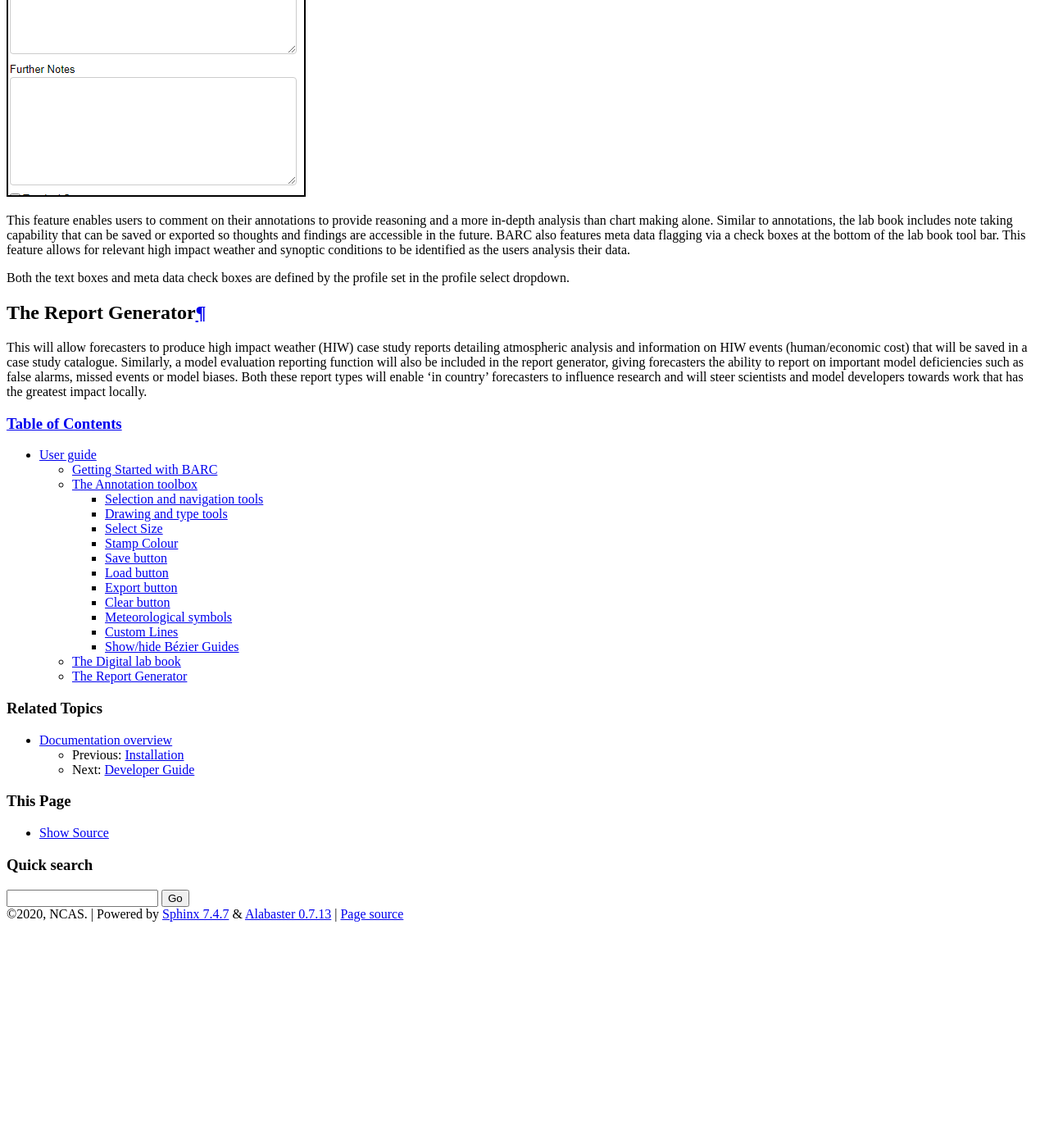
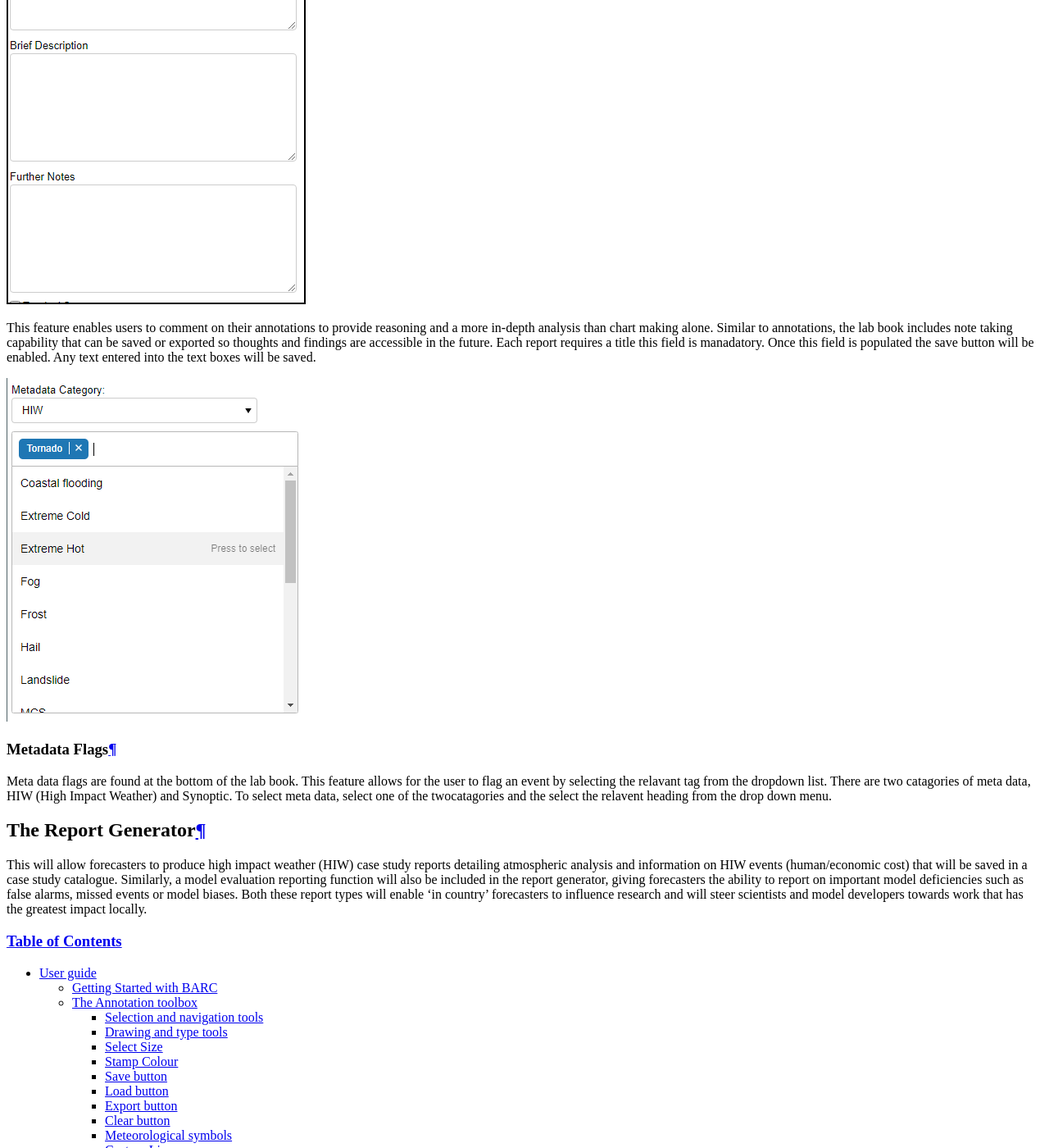
Before and after one commit to lecjlg/barc-docs, a Sphinx documentation site: the page built from docs/source/userguide.rst, in a window 1280 px wide and 1400 px high, scrolled down 10950 px. Shown: the whole window at 82% size. Built offline with Sphinx 7.4.7, drawn with Linux system fonts in a browser that asks for light colours; before the commit the page ends 12082 px from its top, so only the background shows below that.

Commit message:
added meta data image

```diff
--- a/docs/source/userguide.rst
+++ b/docs/source/userguide.rst
@@ -125,15 +125,25 @@ This feature is coming soon it will allow the user add text to the active conten
 
 Select Size
 ^^^^^^^^^^^
+
+.. image:: /images/selectsize.png
+    :width: 207px
+    :height: 60px
+    :align: right
+    :alt: Select size slider
+
+
 The size select slider allows the user to scale both the stamps and the custom lines. Move the slider to the right to increase the size. The smallest setting is 1 the largest is 10.
 
 Stamp Colour
 ^^^^^^^^^^^^
+
 .. image:: /images/colour_stamp.png
     :width: 356px
     :height: 320px
     :alt: Stamp colour tool
     :align: right
+
 Stamp colour provides an easy way to accees different colours for the meterological symbols included in BARC. Select stamp the colour and either select your desired colour from the displayed pallete. The stamp colour tool allows for direct input of colour values in RGB (Red Green Blue), hsl (hue, saturation, and lightness) and hex.
 
 Save button
@@ -729,6 +739,13 @@ BARC has various custom lines included to allow multipoint curved lines to be dr
 
 Show/hide Bézier Guides
 ^^^^^^^^^^^^^^^^^^^^^^^
+
+.. image:: /images/beziercurves.png
+    :width: 143px
+    :height: 31px
+    :align: right
+    :alt: show/hide Bézier Guides tool
+
 When placing custom lines there is an option to to show or hide the Bezier guides. When this is enabled the greys guide lines are visible on the canvas.
 
 +-----------------------------------------------------------------+------+-----------------------------------------------------------------------------------------------------------------------------------------------------------------------------------------------------------------------------------------------------------------------------------------------------------------------------------------------------------------------------------------------------------------------------------------------------------------------------------------------------------------------------------------------------------------------------------------------------+
@@ -817,7 +834,7 @@ When placing custom lines there is an option to to show or hide the Bezier guide
 
 
 The Digital lab book
-~~~~~~~~~~~~
+~~~~~~~~~~~~~~~~~~~~
 
 .. image:: /images/text_boxes.png
     :width: 365px
@@ -826,9 +843,20 @@ The Digital lab book
     :alt: Free form text boxes for user comments.
 
 This feature enables users to comment on their annotations to provide reasoning and a more in-depth analysis than chart making alone. Similar to annotations, the lab book includes note taking capability that can be saved or exported so thoughts and findings are accessible in the future.
-BARC also features meta data flagging via a check boxes at the bottom of the lab book tool bar. This feature allows for relevant high impact weather and synoptic conditions to be identified as the users analysis their data.
+Each report requires a title this field is manadatory. Once this field is populated the save button will be enabled. Any text entered into the text boxes will be saved.
 
-Both the text boxes and meta data check boxes are defined by the profile set in the profile select dropdown.
+.. image:: /images/metadata.png
+    :width: 371px
+    :height: 419px
+    :align: right
+    :alt: Meta data flags.
+
+
+Metadata Flags
+^^^^^^^^^^^^^^
+
+Meta data flags are found at the bottom of the lab book. This feature allows for the user to flag an event by selecting the relavant tag from the dropdown list. There are two catagories of meta data, HIW (High Impact Weather) and Synoptic. To select meta data, select one of the twocatagories and the select the relavent heading from the drop down menu.
+
 
 
 The Report Generator
```
